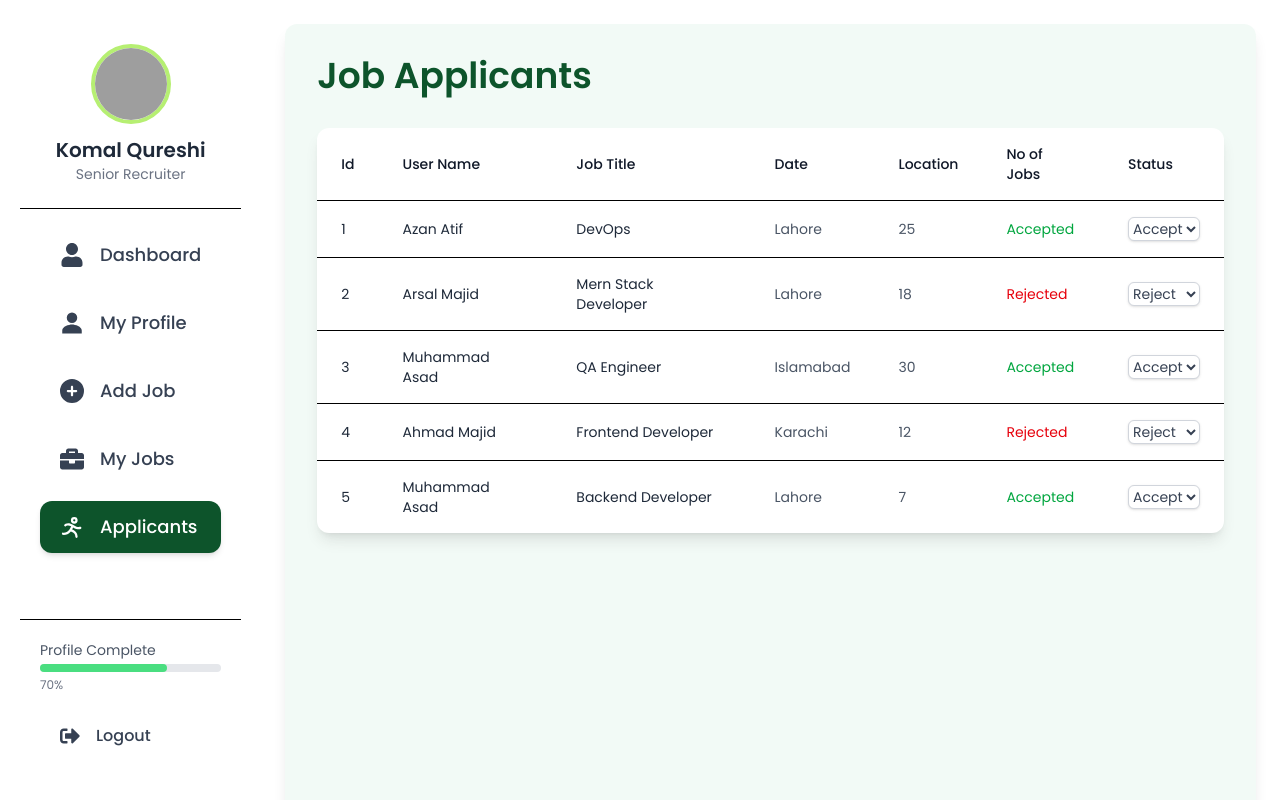
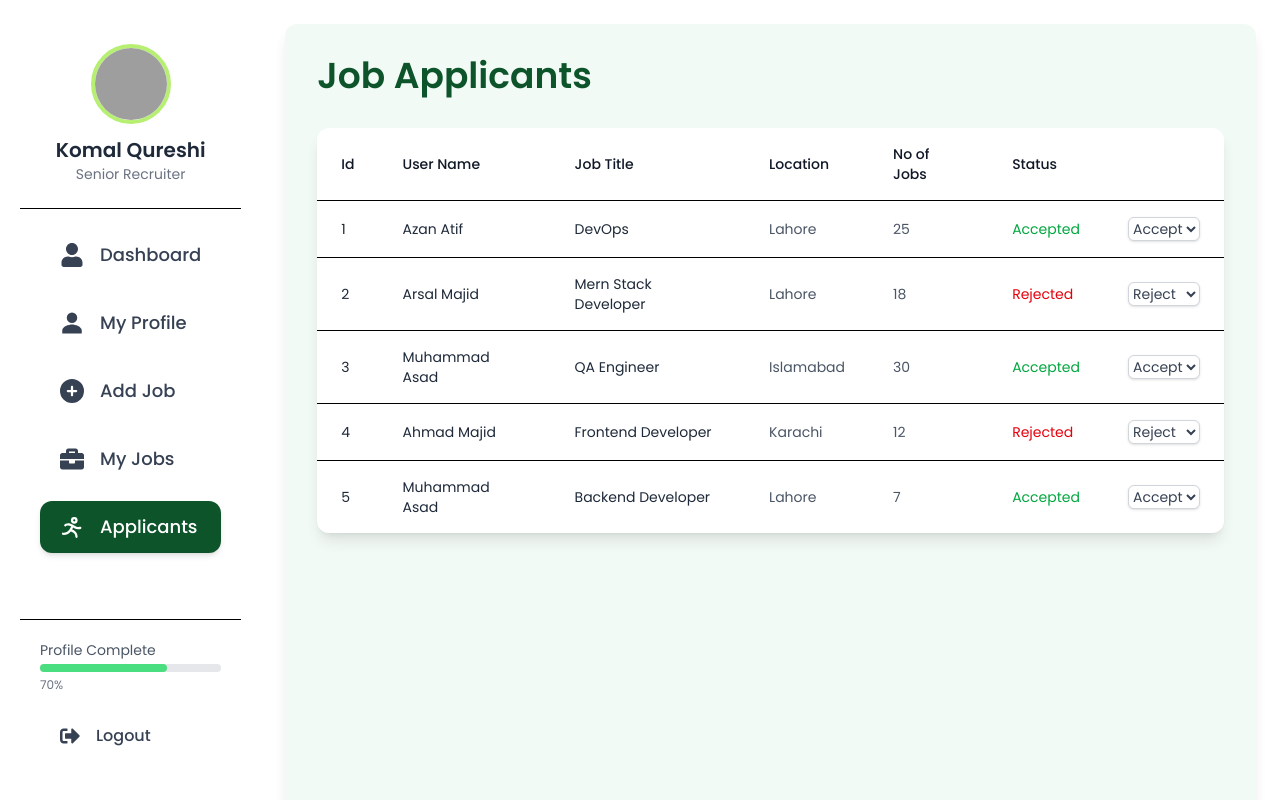
Before and after one commit to tabishmishere/Job-Portal-App, a React (Vite) app: page /dashboard/applicants in a window 1280 px wide. Built offline with nearby package versions, Linux system fonts and the light colour scheme; grey boxes are pictures that could not be loaded.

Commit message:
remove some column from job applicants table.

```diff
--- a/src/admin/JobApplicants.jsx
+++ b/src/admin/JobApplicants.jsx
@@ -74,7 +74,6 @@ const JobApplicants = () => {
                 <th className="py-4 px-6 text-left font-medium text-gray-900">Id</th>
                 <th className="py-4 px-6 text-left font-medium text-gray-900">User Name</th>
                 <th className="py-4 px-6 text-left font-medium text-gray-900">Job Title</th>
-                <th className="py-4 px-6 text-left font-medium text-gray-900">Date</th>
                 <th className="py-4 px-6 text-left font-medium text-gray-900">Location</th>
                 <th className="py-4 px-6 text-left font-medium text-gray-900">No of Jobs</th>
                 <th className="py-4 px-6 text-left font-medium text-gray-900">Status</th>
```
